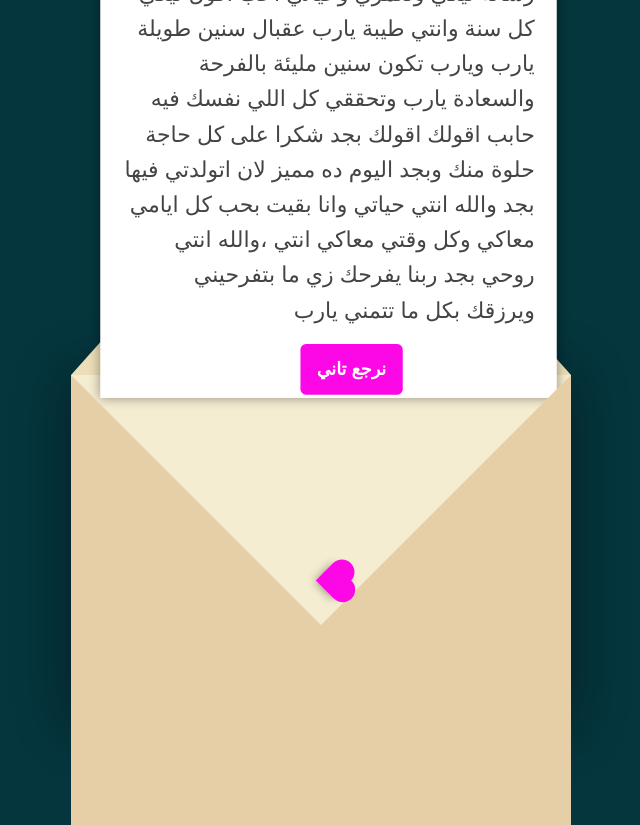
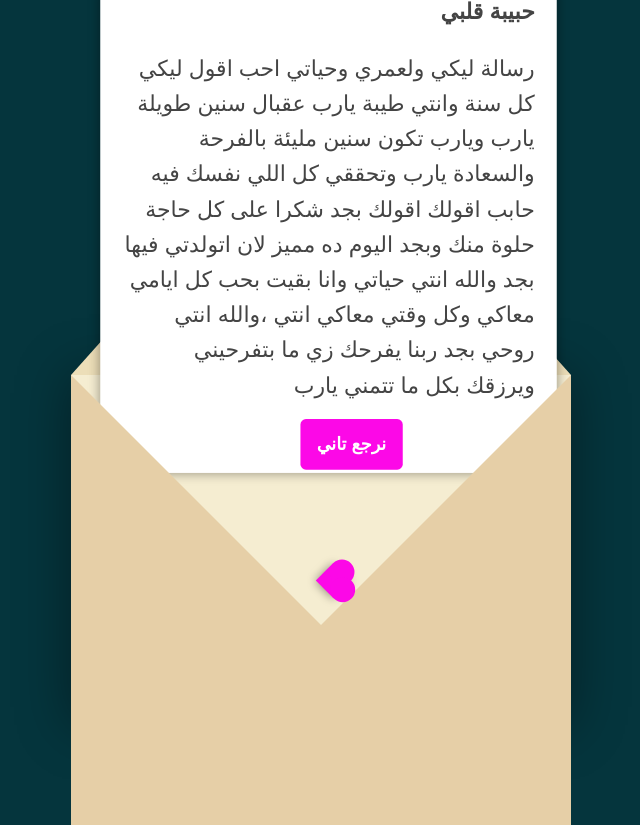
Before and after one commit to BahiMohammed/MyLove, a plain HTML site: page letter.html in a window 1280 px wide. Both pictures are taken after a click on the element 640 px from the left and 575 px from the top of the page. Shown: the whole page, without its empty margins (319-959 px from the left). Drawn offline with Linux system fonts and the light colour scheme.

Commit message:
Update style.css

```diff
--- a/style.css
+++ b/style.css
@@ -115,7 +115,7 @@
             z-index: 0;
         }
         .flap .envelope .letter {
-            bottom: 350px; /* تم التعديل للرفع أكثر */
+            bottom: 275px; /* تم التعديل للرفع أكثر */
             transform: scale(1.1); /* تم التعديل لزوم أقل وأوضح */
             transition-delay: 1s;
         }
```
